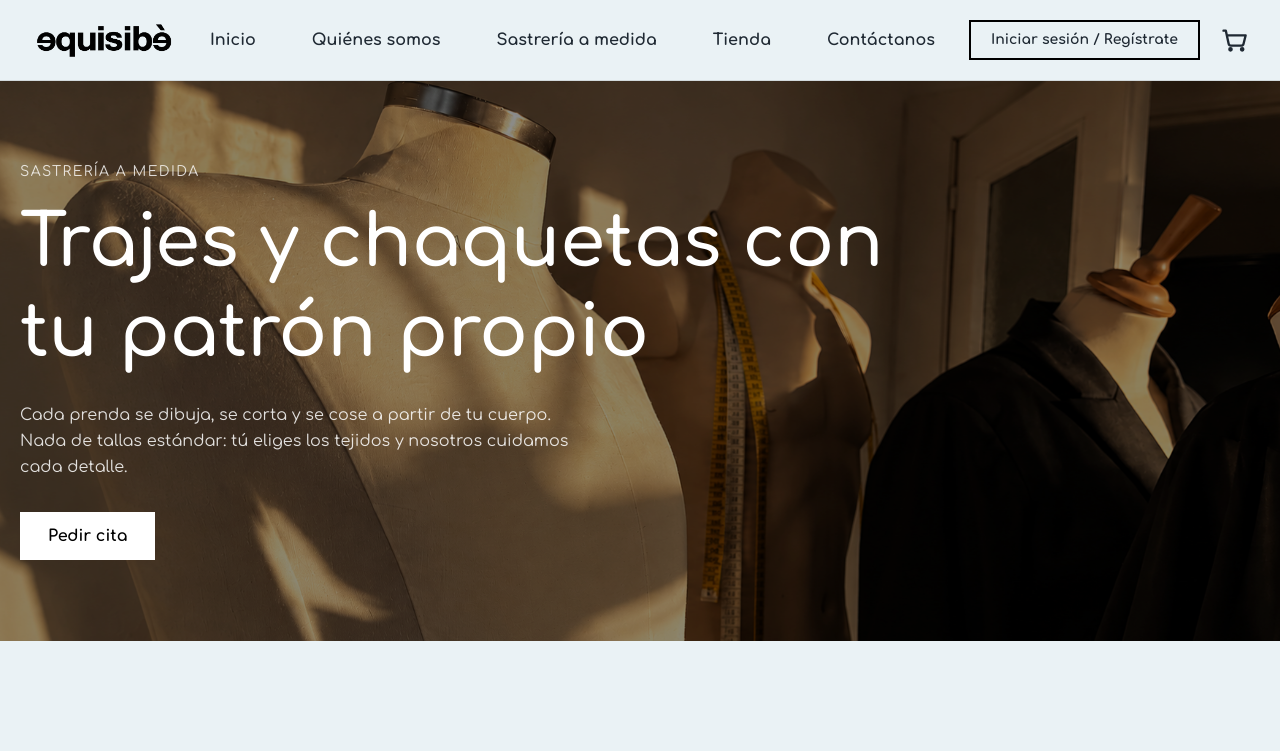
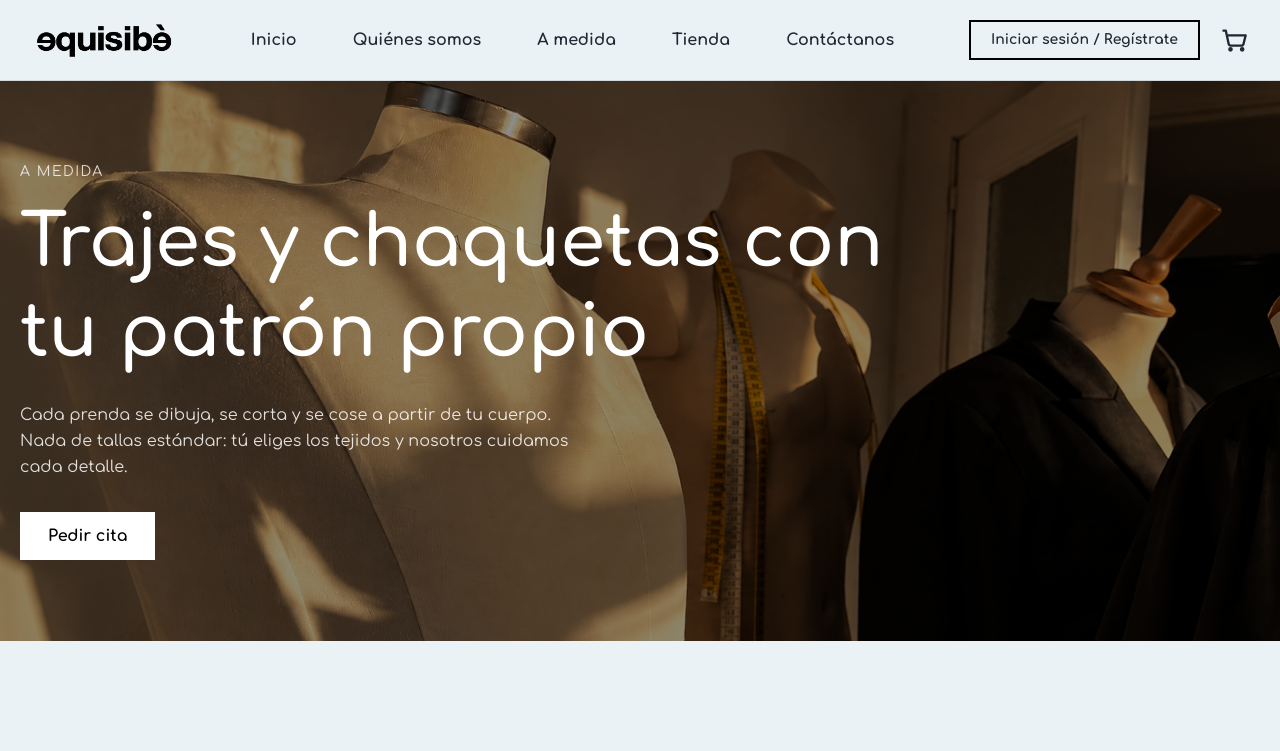
Before and after one commit to andreaperezgon/equisibe-frontend, a Vue app: page /tailoring in a window 1280 px wide. Shown: the top 751 px of the page. Built offline with nearby package versions, Linux system fonts and the light colour scheme.

Commit message:
refactor: rename tailoring section to A medida

```diff
--- a/src/components/home/HomeGallery.vue
+++ b/src/components/home/HomeGallery.vue
@@ -29,7 +29,7 @@
         to="/tailoring"
         class="inline-block border-b border-current pb-1 font-semibold transition hover:opacity-60"
       >
-        Ver sastrería a medida →
+        Ver a medida →
       </RouterLink>
     </div>
   </section>
--- a/src/components/layout/AppHeader.vue
+++ b/src/components/layout/AppHeader.vue
@@ -51,7 +51,7 @@ const closeMenu = () => {
           to="/tailoring"
           class="font-bold transition hover:opacity-60"
         >
-          Sastrería a medida
+          A medida
         </RouterLink>
 
         <RouterLink
@@ -142,7 +142,7 @@ const closeMenu = () => {
           class="font-bold"
           @click="closeMenu"
         >
-          Sastrería a medida
+          A medida
         </RouterLink>
 
         <RouterLink
--- a/src/components/tailoring/TailoringHero.vue
+++ b/src/components/tailoring/TailoringHero.vue
@@ -7,7 +7,7 @@ import tailoringHero from '../../assets/tailoring-hero.png'
     <!-- Imagen -->
 <img
   :src="tailoringHero"
-  alt="Taller de sastrería a medida"
+  alt="Taller de a medida"
   class="absolute inset-0 h-full w-full object-cover"
 />
 
@@ -17,7 +17,7 @@ import tailoringHero from '../../assets/tailoring-hero.png'
     <div class="relative z-10 flex min-h-[55vh] items-center md:min-h-[70vh]">
       <div class="mx-auto w-full max-w-7xl px-5 text-white">
         <p class="text-sm uppercase tracking-widest text-white/80">
-          Sastrería a medida
+          A medida
         </p>
 
         <h1 class="mt-4 max-w-4xl text-4xl font-semibold leading-tight md:text-7xl">
```
Also changed, not shown: 1 other file (tests, documents, lock files or other folders).
